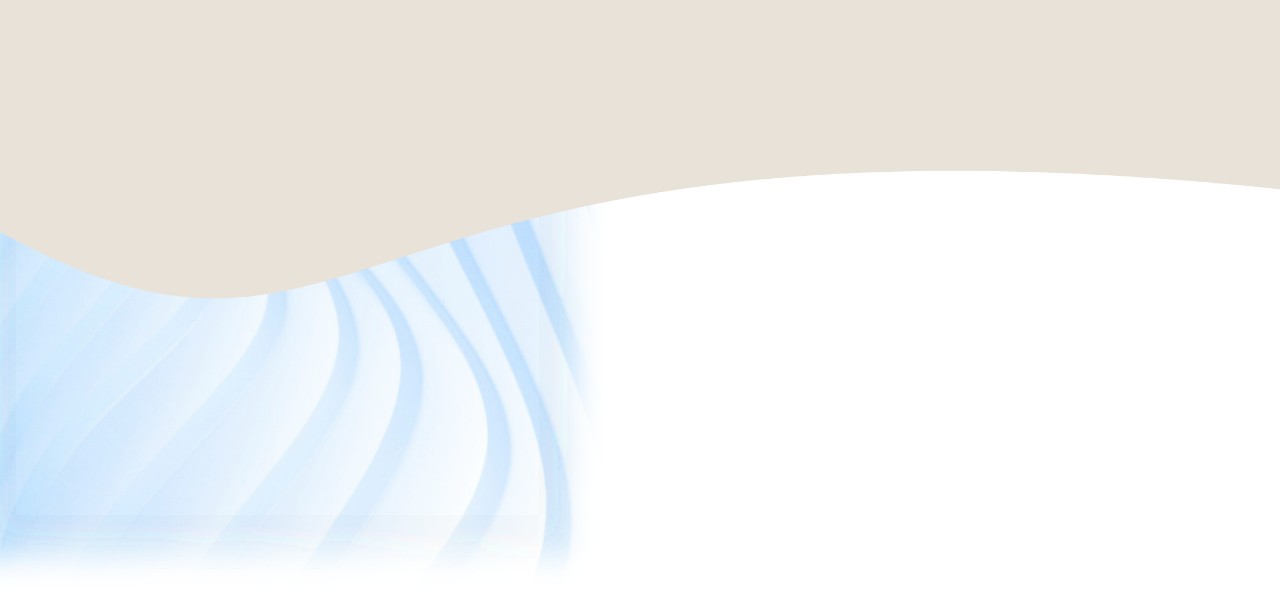
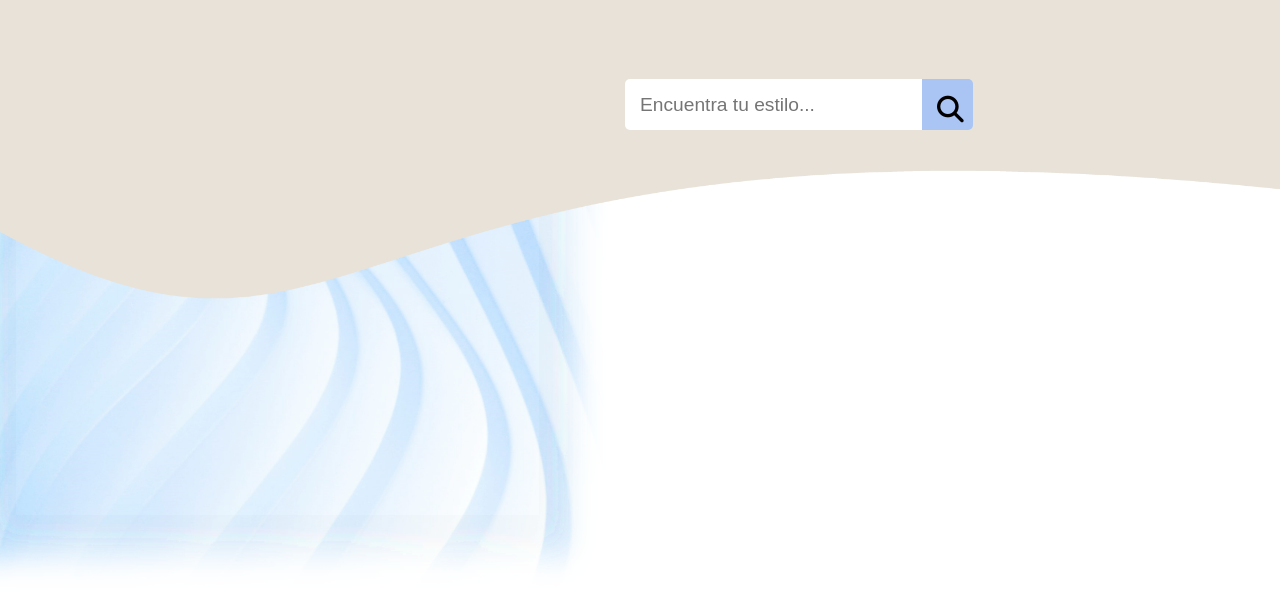
Before and after one commit to JEAGUILARRUA/modaliber_website, a plain HTML site: page index.html in a window 1280 px wide. Shown: the part 71-680 px from the top of the page. Drawn offline with Linux system fonts and the light colour scheme; files whose address does not match are found by name.

Commit message:
se agrega buscador

```diff
--- a/CSS/styleLiber.css
+++ b/CSS/styleLiber.css
@@ -1,5 +1,6 @@
 *{margin: 0;
 padding: 0;
+box-sizing: border-box;
 }
 
 /* apertura css para index */
@@ -7,7 +8,6 @@ padding: 0;
 .banner{position: relative;
     width: 100%;
     height: 800px;
-
 }
 
 .ondas{position: absolute;
@@ -18,7 +18,6 @@ padding: 0;
 .logo{position: absolute;
      left: 120px;
      top: 27px;
-
 }
 
 
@@ -28,18 +27,60 @@ padding: 0;
 }
 
 .socialNavCont{position:absolute;
-               right: 150px;
+               right: 210px;
                top: 50px;
-
 }
 .socialNav{display: flex;
            list-style: none;
+}
+
+.socialIcon{margin-left: 20px;
+}
+
+.icon:hover{
+transform: translateY(-9px);
+}
+
+.buscador{position: absolute;
+          width: 335px;
+          height: 50px;
+          right:320px;
+          top: 150px;
+
+
+
+
 
 }
 
-.sicialIcon{margin-left: 20px;
+.liberSearch{padding: 15px;
+             padding-right: 35px;
+             border-radius: 5px 0px 0px 5px;
+             border: 0;
+             outline: none;
+             font-family: sans-serif;
+             font-size: larger;
+             position: relative;
+             height: 51px;
+}
+
+button{background-color: #aac4f4;
+      border: 0;
+      width: 51px;
+      height: 51px;
+      position: absolute;
+      border-radius: 0px 5px 5px 0px;
+      padding-bottom: 35px;
+      padding-right: 10px;
+      padding-left: 5px;
+
+
 
 }
+
+
+
+
 
 /* cierre de CSS para index */
 
--- a/index.html
+++ b/index.html
@@ -5,6 +5,9 @@
     <meta name="viewport" content="width=device-width, initial-scale=1.0">
     <title>Liber Moda</title>
     <link rel="stylesheet" href="CSS/styleLiber.css">
+    <link rel="stylesheet" href="https://cdnjs.cloudflare.com/ajax/libs/font-awesome/6.7.1/css/all.min.css"
+    integrity="sha512-5Hs3dF2AEPkpNAR7UiOHba+lRSJNeM2ECkwxUIxC1Q/FLycGTbNapWXB4tP889k5T5Ju8fs4b1P5z/iB4nMfSQ=="
+    crossorigin="anonymous" referrerpolicy="no-referrer">
 </head>
 <body>
     <header class="banner">
@@ -15,13 +18,17 @@
 
     <div class="socialNavCont">
         <ul class="socialNav">
-            <li class="sicialIcon"><a href=""> <img src="Imagenes/image4.png" alt="" width="80"></a></li>
-            <li class="sicialIcon"><a href=""> <img src="Imagenes/image5.png" alt="" width="80"></a></li>
-            <li class="sicialIcon"><a href=""> <img src="Imagenes/image7.png" alt="" width="80"></a></li>
-            <li class="sicialIcon"><a href=""> <img src="Imagenes/image8.png" alt="" width="80"></a></li>
+            <li class="socialIcon"><a href=""><img class="icon" src="Imagenes/image4.png" alt="" width="80"></a></li>
+            <li class="socialIcon"><a href=""><img class="icon" src="Imagenes/image5.png" alt="" width="80"></a></li>
+            <li class="socialIcon"><a href=""><img class="icon" src="Imagenes/image7.png" alt="" width="80"></a></li>
+            <li class="socialIcon"><a href=""><img class="icon" src="Imagenes/image6.png" alt="" width="80"></a></li>
+            <li class="socialIcon"><a href=""><img class="icon" src="Imagenes/image8.png" alt="" width="80"></a></li>
         </ul>
     </div>
-
+    <div class="buscador">
+         <input class="liberSearch" type="text" placeholder="Encuentra tu estilo...">
+         <button><i class="fa-solid fa-magnifying-glass fa-2xl"></i></button>
+    </div>
     </header>
 
 
```
